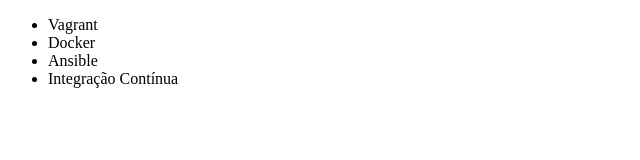
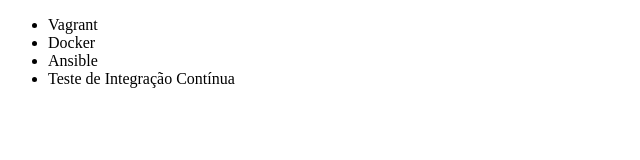
Before and after one commit to pgomes1972/alura-git, a plain HTML site: page index.html in a window 1280 px wide. Shown: the full height of the page, 0-640 px from the left. Drawn offline with Linux system fonts and the light colour scheme.

Commit message:
Teste de Integração Contínua

```diff
--- a/index.html
+++ b/index.html
@@ -9,7 +9,7 @@
         <li>Vagrant</li>
         <li>Docker</li>
         <li>Ansible</li>
-        <li>Integração Contínua</li>
+        <li>Teste de Integração Contínua</li>
     </ul>
 
 </body>
```
